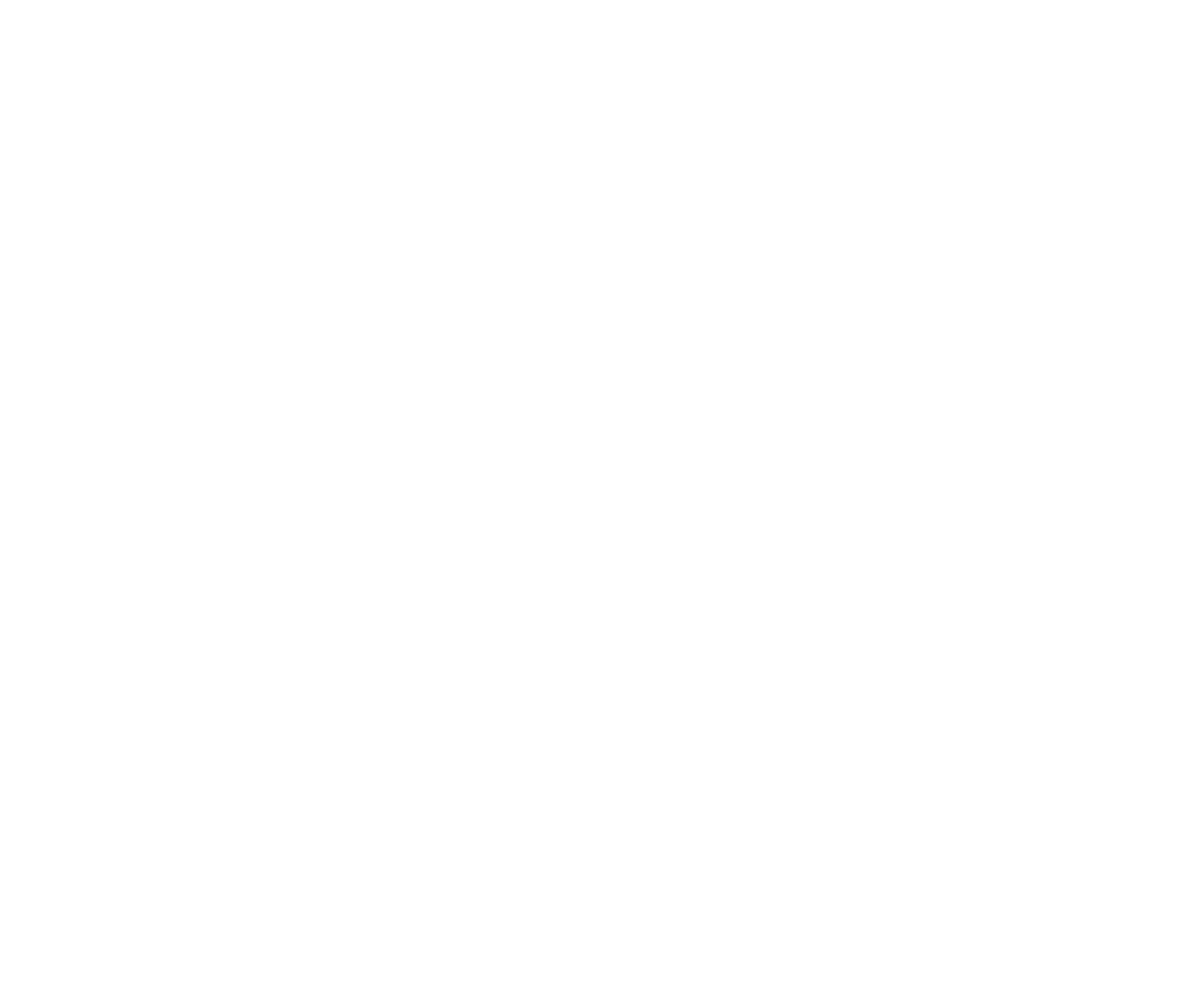
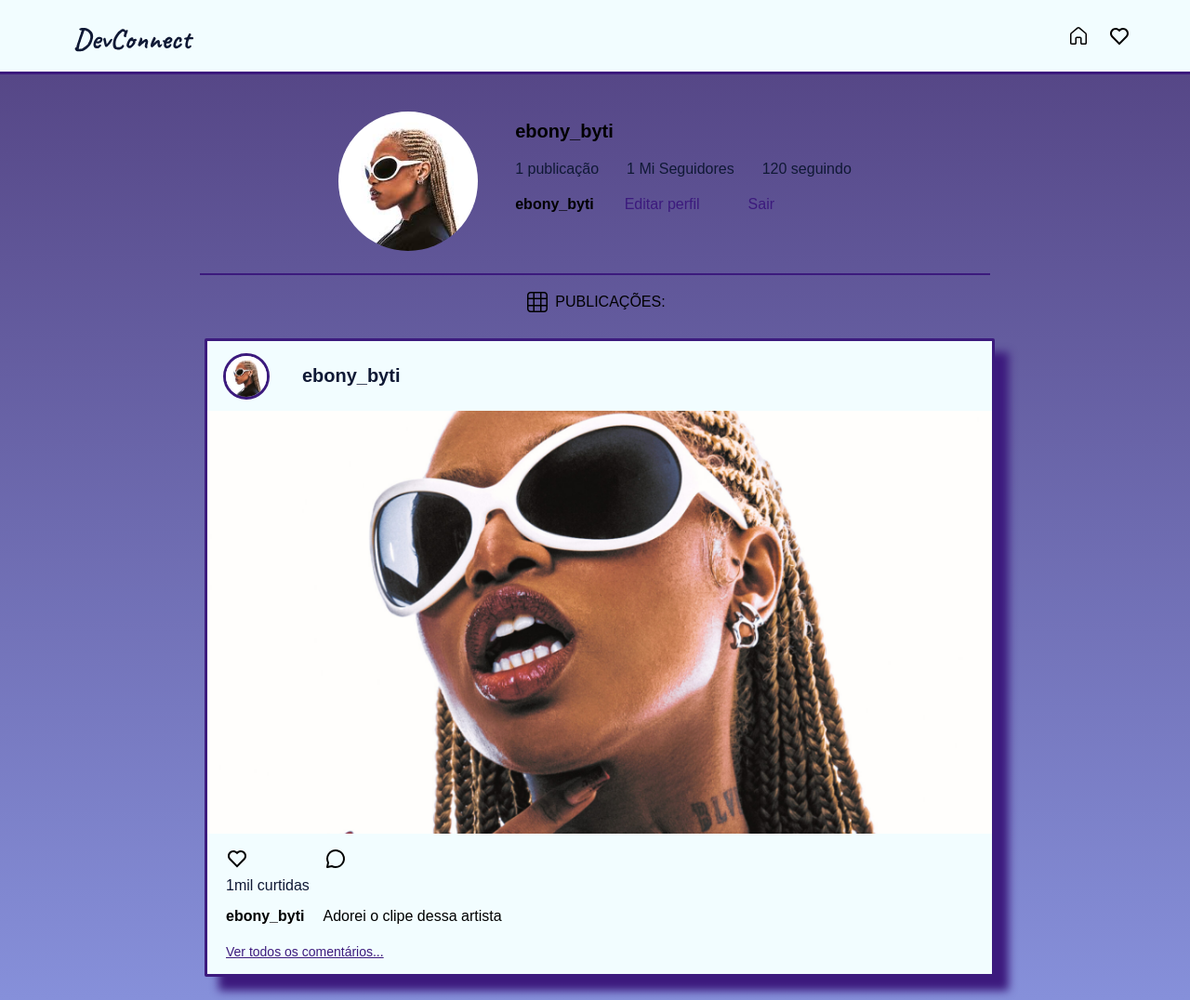
Before and after one commit to EduardoPereira30/2S-DevConnet, a plain HTML site: page static_devconnect/pages/perfil.html in a window 1280 px wide. Shown: the whole page at 93% size. Before the commit the page ends 800 px from the top, so only its background shows below. Drawn offline with Linux system fonts and the light colour scheme; a web font is replaced by a local one.

Commit message:
Terminei a tela perfil

```diff
--- a/static_devconnect/pages/perfil.html
+++ b/static_devconnect/pages/perfil.html
@@ -0,0 +1,137 @@
+<!DOCTYPE html>
+<html lang="pt-BR">
+
+<head>
+    <meta charset="UTF-8">
+    <meta name="viewport" content="width=device-width, initial-scale=1.0">
+    <meta name="author" content="Eduardo Pereira Silva">
+    <meta name="description" content="Site da empresa DevConnect">
+
+    <title> DevConnect - perfil </title>
+
+    <link rel="shortcut icon" href="../images/logo-sm.svg" type="image/x-icon">
+
+    <link rel="stylesheet" href="../style/global.css">
+    <link rel="stylesheet" href="../style/perfil.css">
+</head>
+
+<body>
+
+    <header id="cabecalho">
+        <nav>
+
+            <a id="logo-desktop" href="./feed.html">
+                <img src="../images/logo-md.svg" alt="logo">
+            </a>
+
+            <a id="logo-mobile" href="./feead.html">
+                <img src="../images/logo-sm.svg" alt="logo">
+            </a>
+
+            <div class="cabecalho-acoes">
+
+                <a href="../pages/feed.html">
+                    <img src="../images/icone-casa-preto.svg" alt="casa">
+                </a>
+
+                <a href="#">
+                    <img src="../images/icone-coracao-preto.svg" alt="coração">
+                </a>
+
+            </div>
+
+        </nav>
+
+    </header>
+
+    <body>
+
+        <h1>Tela Perfil - DevConnect</h1>
+
+        <main>
+
+            <div class="container-flex-publi">
+
+                <section id="perfil">
+
+                    <div id="informacoes">
+
+                        <nav id="secao-perfil">
+                            <a href="../pages/perfil.html"><img id="foto-perfil-2" src="../images/imagen-ebony.jpg" alt=""></a>
+
+                            <div id="informacoes-perfil">
+                                <span>ebony_byti</span>
+                                <div id="publicacoes-seguindo-seguidores">
+                                    <a href="#">1 publicação</a>
+                                    <a href="#">1 Mi Seguidores </a>
+                                    <a href="#">120 seguindo</a>
+                                </div>
+
+                                <div id="editar-perfil-sair">
+                                    <span>ebony_byti</span>
+                                    <a href="#">Editar perfil</a>
+                                    <a href="#">Sair</a>
+                                </div>
+                            </div>
+                        </nav>
+
+                    </div>
+
+                    <a href=""><img src="../images/icone-galeria-preto.svg" alt="">Publicações:</a>
+
+                </section>
+
+                <section class="estilo-formulario">
+
+                    <article class="card-publi">
+
+                        <header>
+
+                            <a href="#"><img class="foto-perfil" src="../images/imagen-ebony.jpg"
+                                    alt=""><span>ebony_byti</span></a>
+
+                        </header>
+
+                        <figure>
+
+                            <img class="foto-publi" src="../images/imagen-publi.png" alt="">
+
+
+                            <figcaption class="descricao-publi">
+
+                                ebony_byti
+
+                                <p>Adorei o clipe dessa artista</p>
+
+                            </figcaption>
+
+                            <div class="interacoes-publi">
+
+                                <button>
+                                    <img src="../images/icone-coracao-preto.svg" alt="">
+                                </button>
+
+                                <button>
+                                    <img src="../images/icone-comentario-preto.svg" alt="">
+                                </button>
+
+                                <span>1mil curtidas</span>
+
+                            </div>
+
+                        </figure>
+
+                        <button id="ver-comentarios" type="button">Ver todos os comentários...</button>
+
+                    </article>
+
+                </section>
+
+            </div>
+
+        </main>
+
+    </body>
+
+
+</html>
--- a/static_devconnect/style/feed.css
+++ b/static_devconnect/style/feed.css
@@ -1,5 +1,5 @@
 main {
-    /* min-height: 100vh; */
+    min-height: 100vh;
     width: 100%;
     padding-top: 10px;
     background-color: var(--cor-roxo);
@@ -60,7 +60,7 @@ main {
     height: 80px;
     object-fit: cover;
     object-position: center;
-    border: var(--borda);
+    border: var(--borda)
 
 }
 
@@ -175,7 +175,6 @@ main {
     font-weight: 500;
     order: 2;
     margin: 0px 3%;
-    flex-wrap: wrap;
 }
 
 .descricao-publicacao>p {
@@ -200,7 +199,7 @@ main {
 
 }
 
-.acoes-publicacao >button {
+.acoes-publicacao button {
 
     border: none;
     background-color: transparent;
--- a/static_devconnect/style/global.css
+++ b/static_devconnect/style/global.css
@@ -162,7 +162,8 @@ input {
     object-fit: cover;
 
     /* redimenciona a imagem */
-    border-radius: 50%;
+    border-radius: 100%;
+    border: var(--borda);
 
 }
 
--- a/static_devconnect/style/perfil.css
+++ b/static_devconnect/style/perfil.css
@@ -0,0 +1,181 @@
+
+main{
+    width: 100%;
+    min-height: 100vh;
+    background-color: var(--cor-roxo);
+    background-image: linear-gradient(var(--cor-roxo), var(--cor-roxoAzulado));
+    display: flex;
+    padding: 20px;
+    justify-content: center;
+}
+
+.container-flex-publi{
+    width: 90%;
+    max-width: 850px;
+    display: flex;
+    flex-direction: column;
+    gap: 20px;
+}
+
+#perfil{
+    background-color: transparent;
+    display: flex;
+    flex-direction: column;
+    justify-content: center;
+    align-items: center;
+    gap: 15px;
+    flex-wrap: wrap;
+}
+
+#perfil > a{
+    text-decoration: none;
+    display: flex;
+    align-items: center;
+    color: black;
+    text-transform: uppercase;
+    gap: 5px;
+}
+
+#informacoes{
+    width: 100%;
+    display: flex;
+    justify-content: center;
+    padding: 20px;
+    border-bottom: 2px solid var(--cor-roxoEscuro);
+    flex-wrap: wrap;
+}
+
+#secao-perfil{
+    display: flex;
+    gap: 40px;
+}
+
+#informacoes-perfil{
+    display: flex;
+    flex-direction: column;
+    gap: 20px;
+    margin-top: 10px;
+}
+
+#informacoes-perfil > span{
+    font-size: var(--tamanho-fonte-lg);
+    font-weight: 800;
+}
+
+#publicacoes-seguindo-seguidores{
+    display: flex;
+    gap: 30px;
+}
+
+#publicacoes-seguindo-seguidores > a{
+    text-decoration: none;
+    color: var(--cor-azul);
+}
+
+#editar-perfil-sair{
+    display: flex;
+    gap: 33px;
+}
+
+#editar-perfil-sair > a{
+    text-decoration: none;
+    color: var(--cor-roxoEscuro);
+    padding-right: 19px;
+}
+
+#editar-perfil-sair > span{
+    font-size: var(--tamanho-fonte-sm);
+    font-weight: 600;
+}
+
+#foto-perfil-2{
+    width: 150px;
+    height: 150px;
+    object-fit: cover;
+    border-radius: 50%;
+}
+
+.card-publi{
+    padding-bottom: 15px;
+    border-radius: var(--borda-arredondamento);
+
+}
+
+.card-publi > header{
+    display: flex;
+    align-items: center;
+    height: 75px;
+    padding: 2%;
+}
+
+.card-publi > header > a{
+    width: 100%;
+    display: flex;
+    align-items: center;
+    gap: 35px;
+    text-decoration: none;
+}
+
+.card-publi > header > a > span{
+    color: var(--cor-azul);
+    font-size: var(--tamanho-fonte-lg);
+    font-weight: 700;
+}
+
+.card-publi > figure{
+    display: flex;
+    flex-direction: column;
+    gap: 15px;
+    padding-bottom: 20px;
+}
+
+.foto-publi{
+    height: 455px;
+    object-fit: cover;
+}
+
+.descricao-publi{
+    display: flex;
+    order: 3;
+    padding-left: 20px;
+    gap: 20px;
+    font-weight: 700;
+}
+
+.descricao-publi > p{
+    font-weight: 300;
+}
+
+.interacoes-publi{
+    width: 150px;
+    display: flex;
+    flex-wrap: wrap;
+    justify-content: space-between;
+    padding-left: 20px;
+    order: 2;
+    gap: 5px;
+
+}
+
+.interacoes-publi > button{
+    border: none;
+    background-color: transparent;
+    cursor: pointer;
+
+}
+
+.interacoes-publi> span{
+    font-size: var(--tamanho-fonte-ms);
+    font-weight: 500;
+    color: var(--cor-azul);
+}
+
+#ver-comentarios{
+    margin-left: 20px;
+    border: none;
+    background-color: transparent;
+    color: var(--cor-roxoEscuro);
+    font-size: var(--tamanho-fonte-ls);
+    cursor: pointer;
+    text-decoration: underline;
+}
```
Also changed, not shown: static_devconnect/pages/feed.html (+3 -3 lines).
